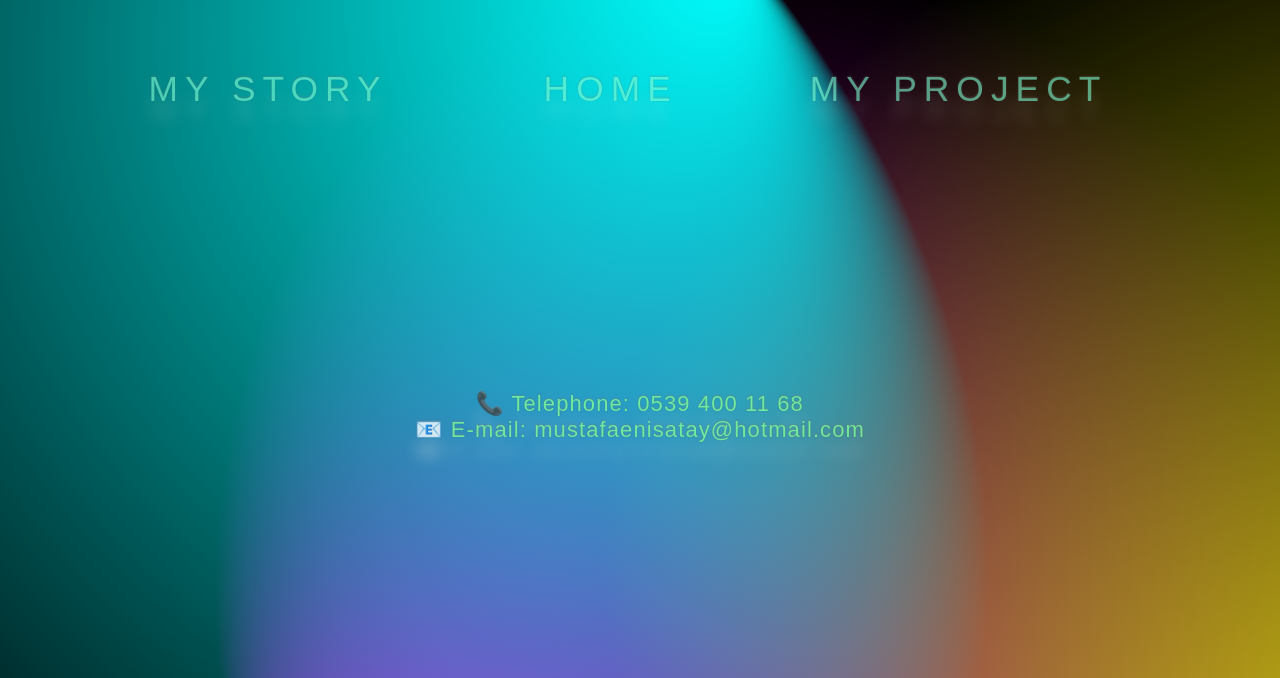
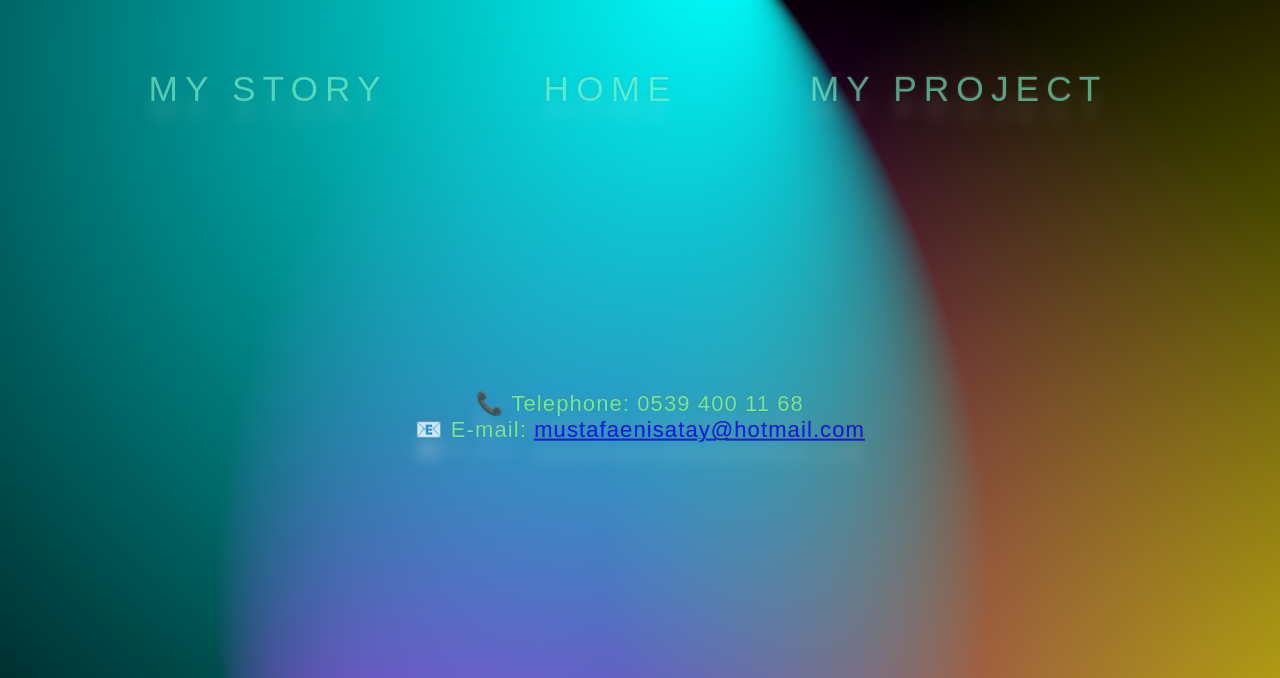
Before and after one commit to Mudo06/My-Website, a plain HTML site: page contact.html in a window 1280 px wide. Shown: the top 678 px of the page. Drawn offline with Linux system fonts and the light colour scheme.

Commit message:
Update contact.html

```diff
--- a/contact.html
+++ b/contact.html
@@ -96,7 +96,7 @@
         align-items: center; text-align: center;">
             <p>
                 📞 Telephone: 0539 400 11 68 <br>
-                📧 E-mail: mustafaenisatay@hotmail.com
+                📧 E-mail: <a href="mailto:mustafaenisatay@hotmail.com" >mustafaenisatay@hotmail.com</a>
             </p>
         </div>
 
```
